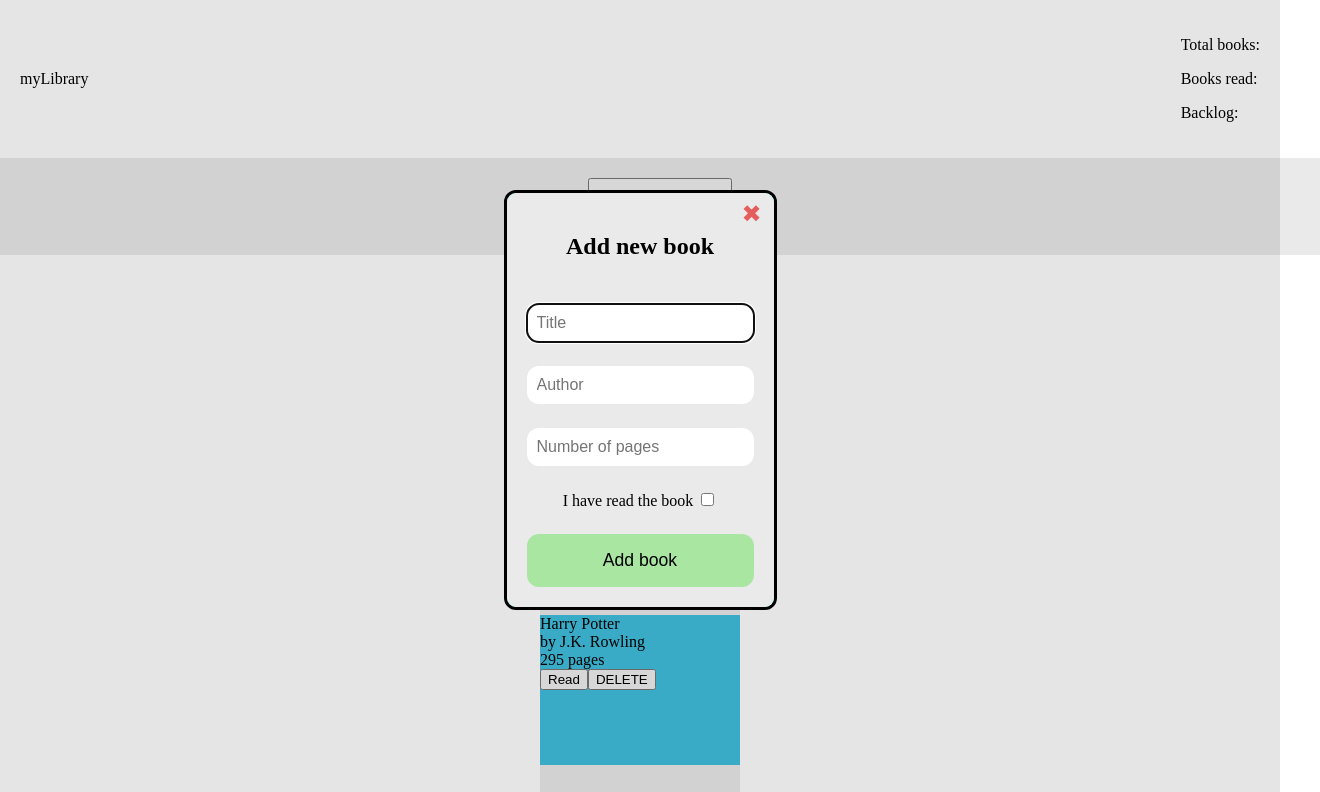
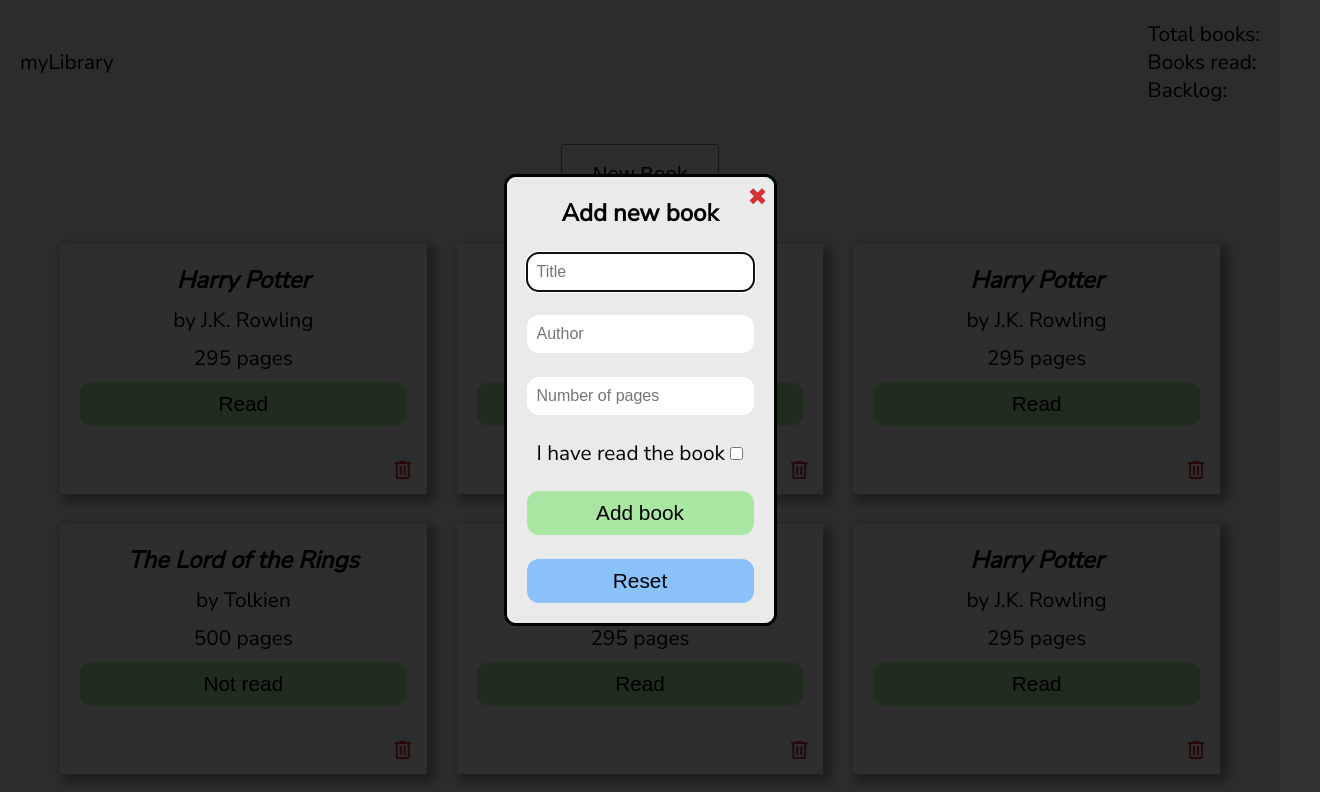
Before and after one commit to jotafer19/library, a plain HTML site: page index.html in a window 1280 px wide. Both pictures are taken after a click on the button "New Book". Shown: the top 792 px of the page, 1320 px wide, since content can reach past the window. Drawn offline with nearby package versions, Linux system fonts and the light colour scheme.

Commit message:
Add delete icon and CSS to cards

```diff
--- a/index.html
+++ b/index.html
@@ -6,6 +6,10 @@
     <title>Document</title>
     <script src="./script.js" defer></script>
     <link rel="stylesheet" href="./styles.css">
+    <link rel="stylesheet" href="https://fonts.googleapis.com/css2?family=Material+Symbols+Outlined:opsz,wght,FILL,GRAD@20..48,100..700,0..1,-50..200" />
+    <link rel="preconnect" href="https://fonts.googleapis.com">
+    <link rel="preconnect" href="https://fonts.gstatic.com" crossorigin>
+    <link href="https://fonts.googleapis.com/css2?family=Nunito+Sans:opsz@6..12&display=swap" rel="stylesheet">
 </head>
 <body>
     <div class="header-container">
@@ -22,26 +26,29 @@
         <button id="new-book-button">New Book</button>
     </div>
     <dialog id="new-book-dialog">
-        <form action="#" method="post" id="book-information">
-            <h2 id="new-book-header">Add new book</h2>
+        <form action="#" method="post" class="add-book-input" id="book-information">
+            <h2 class="add-book-input" id="new-book-header">Add new book</h2>
             <div>
                 <!-- <label for="book-title">Title</label> -->
-                <input type="text" name="book-title" id="book-title" placeholder="Title" required>
+                <input type="text" name="book-title" class="add-book-input"
+                id="book-title"  placeholder="Title" maxlength="50" required>
             </div>
             <div>
                 <!-- <label for="book-author">Author</label> -->
-                <input type="text" name="book-author" id="book-author" placeholder="Author" required>
+                <input type="text" name="book-author" class="add-book-input" id="book-author" placeholder="Author" required>
             </div>
             <div>
                 <!-- <label for="book-pages">Pages</label> -->
-                <input type="text" name="book-pages" id="book-pages" placeholder="Number of pages" required>
+                <input type="number" name="book-pages" class="add-book-input"
+                id="book-pages" placeholder="Number of pages" min="1" required>
             </div>
             <div>
-                <label for="book-read">I have read the book</label>
-                <input type="checkbox" name="book-read" id="book-read" value="asda">
+                <label for="book-read" class="add-book-input">I have read the book</label>
+                <input type="checkbox" name="book-read" class="add-book-input" id="book-read" value="asda">
             </div>
-            <button type="submit" id="submit-info">Add book</button>
-            <button type="button" id="close-dialog">✖</button>
+            <button type="submit" class="add-book-input" id="submit-info">Add book</button>
+            <button type="reset" class="add-book-input" id="reset-info">Reset</button>
+            <button type="button" class="add-book-input" id="close-dialog">✖</button>
         </form>
     </dialog>
     <main id="container">
--- a/script.js
+++ b/script.js
@@ -47,12 +47,7 @@ function addBookToLibrary(myLibrary) {
     const newBook = new Book(bookTitle.value, bookAuthor.value, bookPages.value, bookRead.checked);
     myLibrary.unshift(newBook);
     createCard(newBook);
-    setBookPosition(myLibrary);
     myForm.reset();
-}
-
-function checkRepeatedTitle(book, myLibrary) {
-
 }
 
 function createCard(book) {
@@ -74,7 +69,8 @@ function createCard(book) {
     card.setAttribute("data-book", book.title);
     let deleteButton = document.createElement("button");
     deleteButton.textContent = "DELETE";
-    deleteButton.classList.add("delete-btn")
+    deleteButton.classList.add("delete-btn");
+    deleteButton.classList.add("material-symbols-outlined");
     deleteButton.setAttribute("data-book", book.title);
     card.appendChild(title);
     card.appendChild(author);
@@ -98,14 +94,13 @@ myForm.addEventListener("submit", (event) => {
 })
 
 newBookDialog.addEventListener("click", (event) => {
-    if (event.target.id !== "book-information") { // If click outside the form, close the dialog
+    if (event.target.className !== "add-book-input") { // If click outside the form, close the dialog
         newBookDialog.close();
     }
 })
 
 closeDialog.addEventListener("click", () => {
     newBookDialog.close();
-    myForm.reset();
 })
 
 deleteButton.forEach(button => {
--- a/styles.css
+++ b/styles.css
@@ -1,17 +1,26 @@
 :root {
-    box-sizing: border-box;
     --general-padding: 20px;
-    --button-font-size: 1.1rem;
+    --font-size: 1.3rem;
     --border-radius: 12px;
     --background-primary-color: #eaeaea;
     --green-button-color: #a8e6a1;
-    --red-button-color: #e55e5e;
+    --red-button-color: #d23333;
+    --blue-button-color: #89c2fb;
+}
+
+*,
+*::before,
+*::after {
+    box-sizing: border-box;
+    margin: 0;
+    padding: 0;
 }
 
 body {
-    margin: 0;
-    display: flex;
-    flex-direction: column;
+    height: 100svh;
+    background-color: var(--background-primary-color);
+    font-family: 'Nunito Sans', sans-serif;
+    font-size: var(--font-size);
 }
 
 /* ------- HEADER ------- */
@@ -25,7 +34,7 @@ body {
 
 #new-book-button {
     padding: 16px 30px;
-    font-size: var(--button-font-size);
+    font-size: var(--font-size);
 }
 
 /* ------- DIALOG ------- */
@@ -39,10 +48,12 @@ body {
 }
 
 #new-book-dialog {
+    margin: auto auto;
     background-color: aqua;
     border-radius: var(--border-radius);
     position: fixed;
     padding: 0;
+    box-shadow: 0 0 0 9999px #000000ca;
 }
 
 #new-book-header {
@@ -59,7 +70,8 @@ body {
     text-align: center;
 }
 
-input[type="text"] {
+input[type="text"],
+input[type="number"] {
     box-sizing: border-box;
     border: none;
     border-radius: var(--border-radius);
@@ -68,13 +80,22 @@ input[type="text"] {
     font-size: 1rem;
 }
 
-#submit-info {
+#submit-info,
+#reset-info,
+.read-status {
     width: 100%;
-    font-size: var(--button-font-size);
-    background-color: var(--green-button-color);
-    padding: 16px 30px;
+    font-size: var(--font-size);
+    padding: 10px 24px;
     border: none;
     border-radius: var(--border-radius);
+}
+
+#submit-info {
+    background-color: var(--green-button-color);
+}
+
+#reset-info {
+    background-color: var(--blue-button-color);
 }
 
 #close-dialog {
@@ -89,16 +110,53 @@ input[type="text"] {
 
 /* ------- MAIN ------- */
 
-
 #container {
     margin: 0 auto;
-    background-color: var(--background-primary-color);
+    padding: var(--general-padding);
+    max-width: 1200px;
+
     display: grid;
-    grid-template-columns: repeat(auto-fit, minmax(200px, 1fr));
-    grid-auto-rows: 150px;
+    grid-template-columns: repeat(auto-fill, minmax(300px, 1fr));
+    grid-auto-rows: 250px;
     gap: 30px;
 }
 
 .card {
-    background-color: rgb(65, 190, 222);
+    background-color: rgb(247, 244, 244);
+    padding: var(--general-padding);
+    display: flex;
+    flex-direction: column;
+    align-items: center;
+    gap: 10px;
+    box-shadow: 5px 5px 10px 3px rgb(155, 155, 155);
+    word-break: break-all;
+    position: relative;
 }
+
+.card .title {
+    font-style: italic;
+    font-size: 1.5rem;
+    font-weight: bold;
+}
+
+.read-status {
+    background-color: var(--green-button-color);
+}
+
+.delete-btn {
+    border: none;
+    align-self: end;
+    position: absolute;
+    bottom: 12px;
+    right: 12px;
+    background-color: transparent;
+}
+
+.material-symbols-outlined {
+    color: var(--red-button-color);
+    font-variation-settings:
+        'FILL' 0,
+        'wght' 400,
+        'GRAD' 0,
+        'opsz' 24,
+}
```
